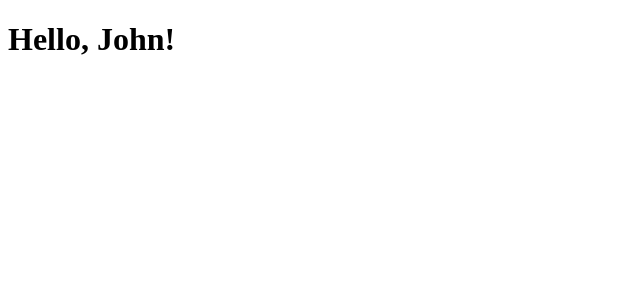
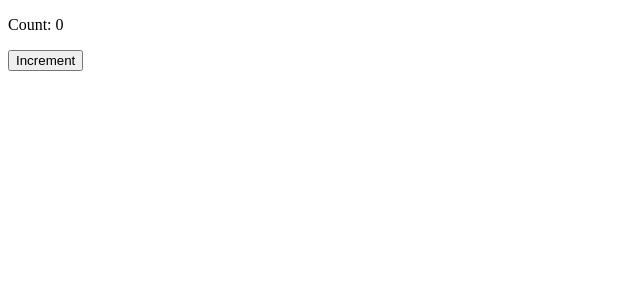
Before and after one commit to yayin07/reactjs, a React (Create React App) app: page / in a window 1280 px wide. Shown: the top 300 px of the page, without its empty margins (0-640 px from the left). Built offline with nearby package versions, Linux system fonts and the light colour scheme.

Commit message:
practicing-state

```diff
--- a/src/App.js
+++ b/src/App.js
@@ -1,10 +1,10 @@
-import React from 'react';
-import Greeting from './Greeting';
+import React from "react";
+import Counter from "./Counter";
 
 function App() {
   return (
     <div>
-      <Greeting name="John" />
+      <Counter />
     </div>
   );
 }
--- /dev/null
+++ b/src/Counter.js
@@ -0,0 +1,19 @@
+import React, { useState } from 'react';
+
+function Counter() {
+  const [count, setCount] = useState(0);
+
+  const increment = () => {
+    setCount(count + 1);
+  };
+
+  return (
+    <div>
+      <p>Count: {count}</p>
+      <button onClick={increment}>Increment</button>
+    </div>
+  );
+}
+
+
+export default Counter;
--- a/src/Greeting.js
+++ /dev/null
@@ -1,11 +0,0 @@
-import React from "react";
-
-function Greeting(props) {
-  return <h1>Hello, {props.name}!</h1>;
-}
-
-Greeting.defaultProps = {
-  name: "Guest",
-};
-
-export default Greeting;
```
Also changed, not shown: 1 other file (tests, documents, lock files or other folders).
